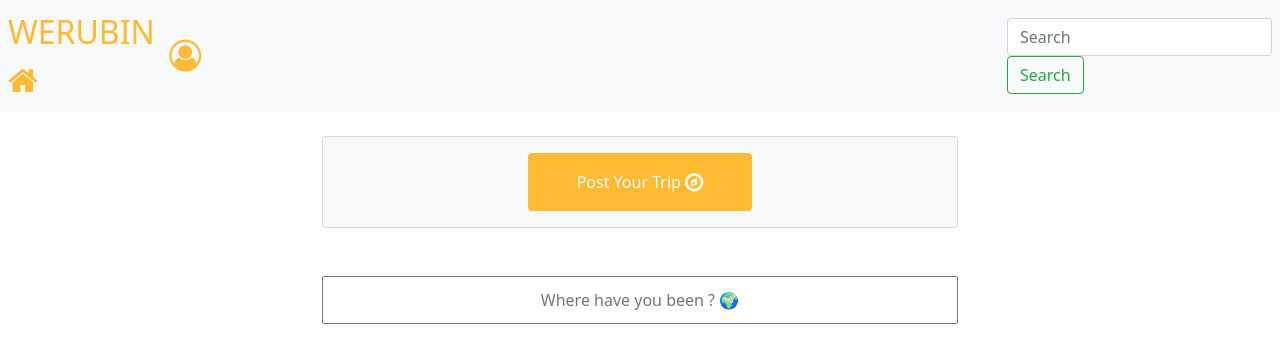
After one commit to yishyu/Werubin, a Django app: page /users/profile/ in a window 1280 px wide. The commit adds this page. Shown: the top 363 px of the page. Run offline with Django 4.2, Linux system fonts and the light colour scheme; the visitor is signed in with stand-in values (Sample User, id 1); some libraries are stand-ins or nearby versions.

Commit message:
[Add] profile base page

```diff
--- /dev/null
+++ b/users/templates/self_profile.html
@@ -0,0 +1,36 @@
+{% extends "base.html" %}
+{% load static %}
+{% block extrahead %}
+
+<!-- CDN -->
+<link rel="stylesheet" href="https://cdn.jsdelivr.net/npm/bootstrap@5.0.0-alpha1/dist/css/bootstrap.min.css">
+<script src="https://cdn.jsdelivr.net/npm/bootstrap@5.0.0-alpha1/dist/js/bootstrap.bundle.min.js"></script>
+<script src="https://cdnjs.cloudflare.com/ajax/libs/jquery/3.2.1/jquery.min.js"></script>
+<link rel="stylesheet" href="https://cdnjs.cloudflare.com/ajax/libs/font-awesome/4.7.0/css/font-awesome.min.css">
+
+{% endblock %}
+{% block content %}
+<div class="container">
+    <div class="row justify-content-center">
+        <div class="col-md-7 col-xs-12">
+
+            <div class="card mt-4 mb-5 bg-grey">
+                <div class="d-flex justify-content-between p-3 px-3">
+                    <div class="row">
+                        <div class="col-3">
+                        </div>
+                        <div class="col-6 text-center">
+                            <button class="btn yellow-bg text-light p-3 px-5"> Post Your Trip <i class="fa fa-compass fa-lg"></i></button>
+                        </div>
+                        <div class="col-3">
+                        </div>
+                    </div>
+
+                </div>
+            </div>
+            {% include 'google_search.html' %}
+
+         </div>
+    </div>
+</div>
+{% endblock %}
--- a/users/urls.py
+++ b/users/urls.py
@@ -8,4 +8,5 @@ urlpatterns = [
     path('register/', views.registration, name='register'),
     path('forgotpass/', views.forgotpass, name='forgotpass'),
     path('reset-password/<str:key>/', views.resetpass, name='resetpass'),
+    path('profile/', views.profile, name='profile'),
 ]
--- a/users/views.py
+++ b/users/views.py
@@ -8,6 +8,7 @@ from users.models import User, PasswordForgottenRequest
 from django.core.mail import send_mail
 import datetime as dt
 from django.conf import settings
+from django.contrib.auth.decorators import login_required
 
 
 # Sign Up View
@@ -72,3 +73,8 @@ def resetpass(request, key):
 
     form = ResetPasswordForm(user)
     return render(request, 'registration/resetpass.html', locals())
+
+
+@login_required
+def profile(request):
+    return render(request, 'self_profile.html', locals())
--- a/werubin/templates/base.html
+++ b/werubin/templates/base.html
@@ -26,7 +26,7 @@
 
     <body style="overflow-x:hidden">
         <nav class="navbar navbar-expand-lg navbar-light bg-light p-2">
-            <a style="font-size:2em" class="yellow-link" href="#">WERUBIN <i class="fa fa-home" aria-hidden="true"></i></a>
+            <a style="font-size:2em" class="yellow-link" href="{% url 'feeds:front_feed'%}">WERUBIN <i class="fa fa-home" aria-hidden="true"></i></a>
 
             <button class="navbar-toggler" type="button" data-toggle="collapse" data-target="#navbarSupportedContent" aria-controls="navbarSupportedContent" aria-expanded="false" aria-label="Toggle navigation">
               <span class="navbar-toggler-icon"></span>
@@ -34,15 +34,20 @@
 
             <div class="collapse navbar-collapse" id="navbarSupportedContent">
                 <ul class="navbar-nav mr-auto">
+                    <a href="{% url 'users:profile' %}"><i class="fa fa-user-circle-o fa-2x yellow-text" aria-hidden="true"></i></i></a>
 
                 </ul>
+
                 <form class="form-inline my-2 my-lg-0">
                     <input class="form-control mr-sm-2" type="search" placeholder="Search" aria-label="Search">
                     <button class="btn btn-outline-success my-2 my-sm-0" type="submit">Search</button>
                 </form>
+
             </div>
           </nav>
         {% block content %}
         {% endblock %}
+        {% block extra_js %}
+        {% endblock %}
     </body>
 </html>
```
